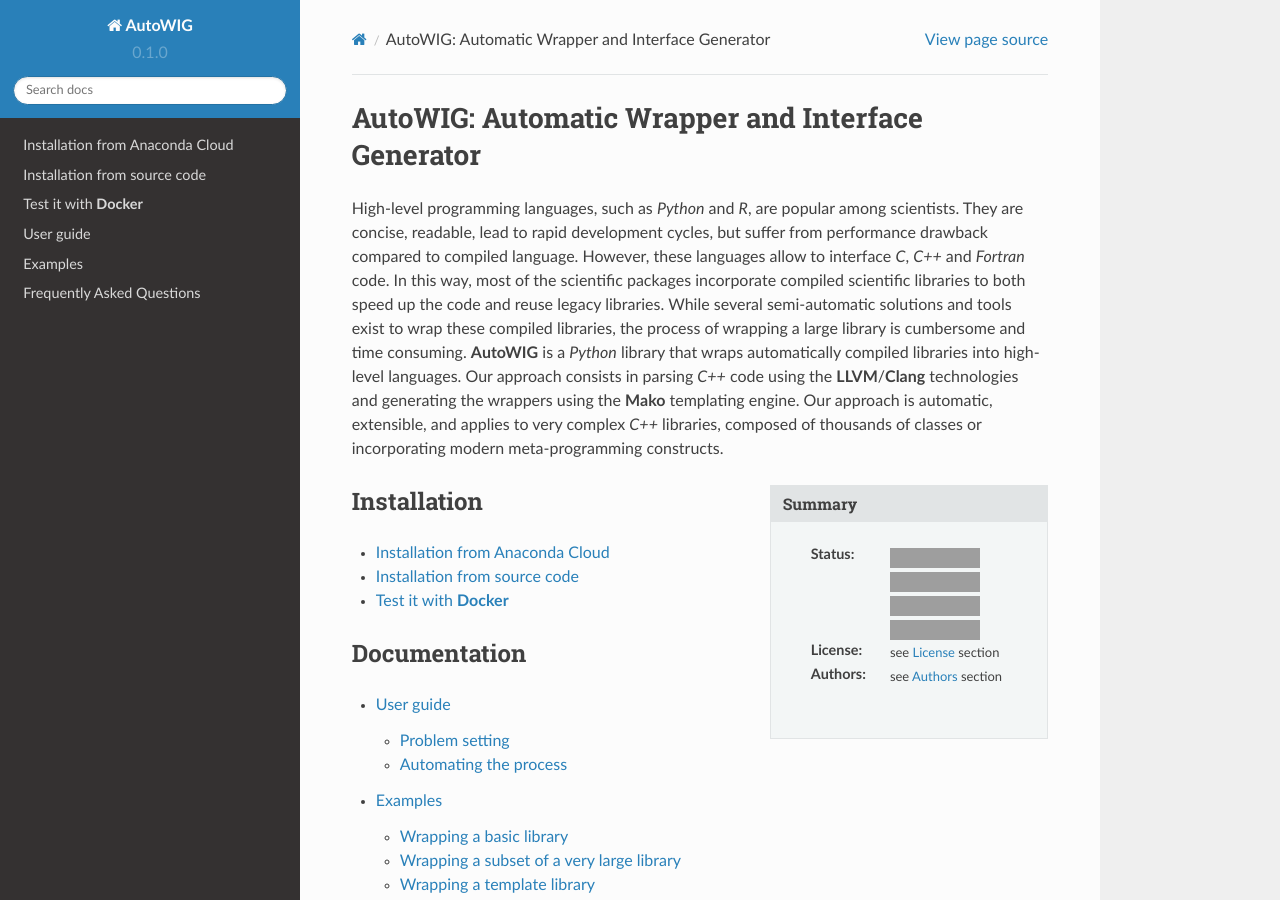
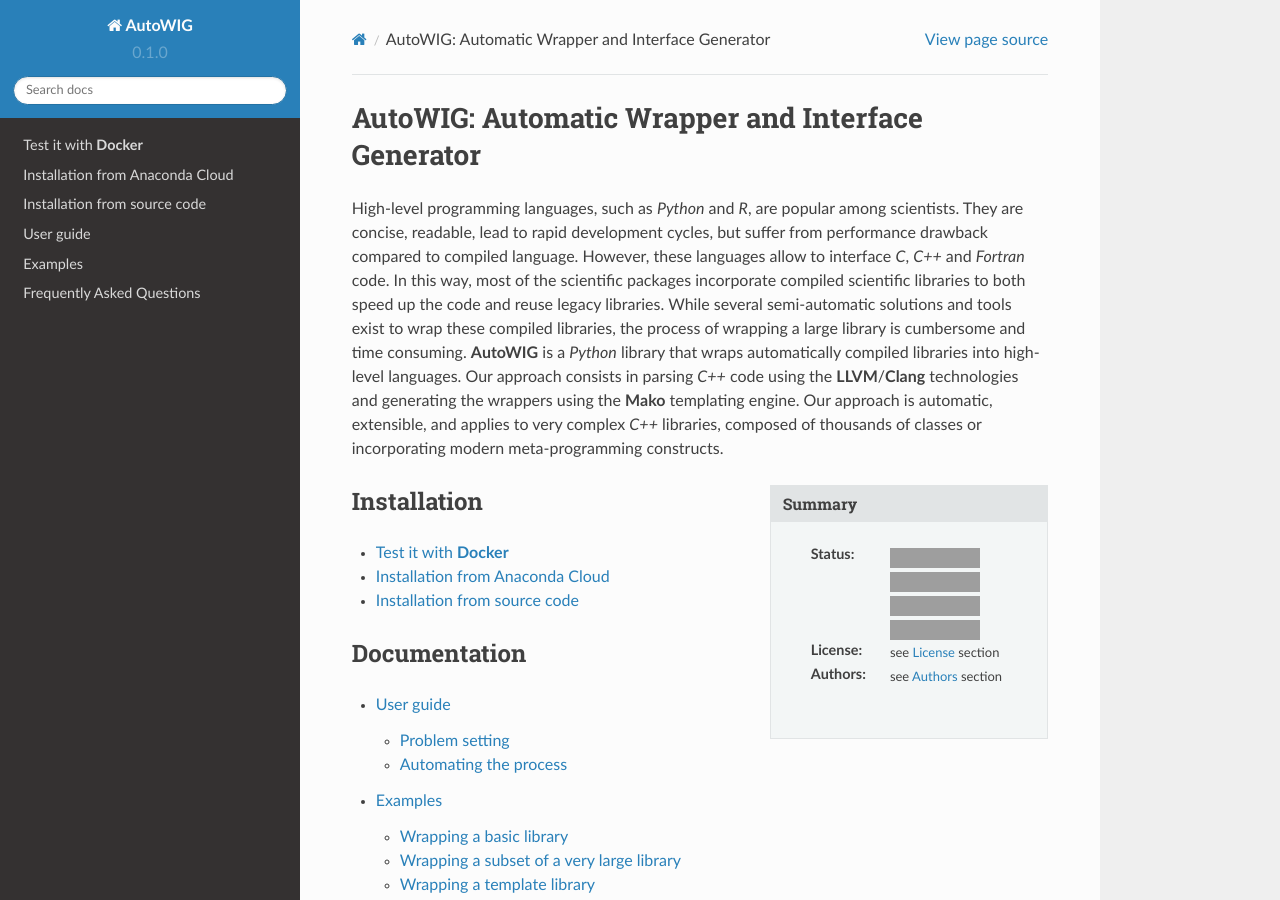
Before and after one commit to StatisKit/AutoWIG, a Sphinx documentation site: the page built from doc/index.rst, in a window 1280 px wide and 900 px high. Built offline with Sphinx 7.4.7 and the Read the Docs theme 2.0.0, drawn with Linux system fonts in a browser that asks for light colours; grey boxes are pictures that could not be loaded.

```diff
--- a/doc/index.rst
+++ b/doc/index.rst
@@ -22,9 +22,10 @@ Installation
 .. toctree::
     :maxdepth: 2
 
+    install/docker
     install/anaconda
     install/source
-    install/docker
+
 
 Documentation
 =============
```
